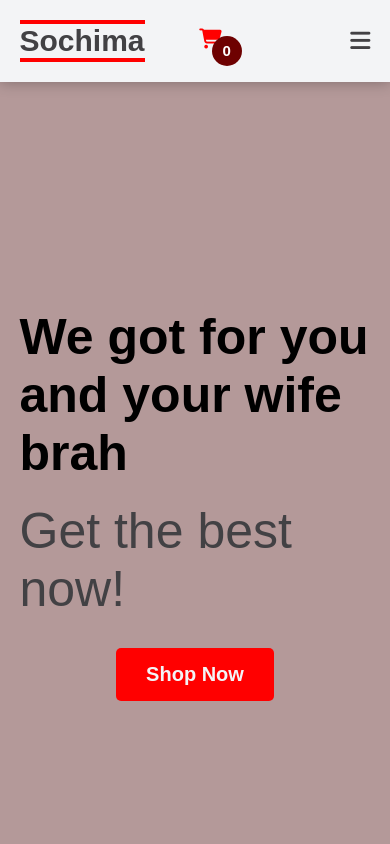
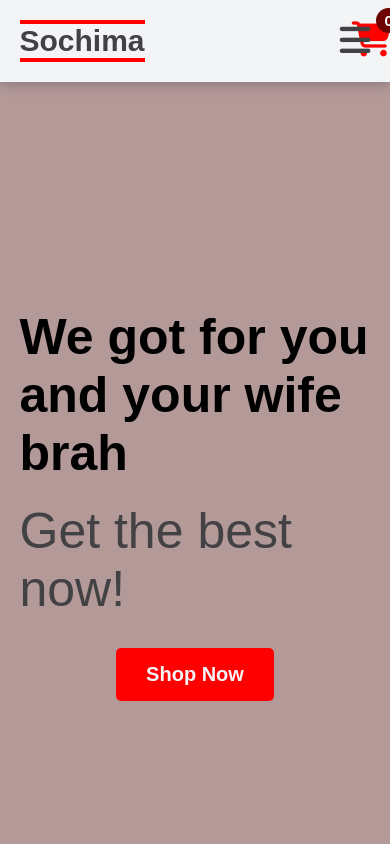
Before and after one commit to Koryslick16/ECommerce-with-HTML, a website: page suc.html in a window 390 px wide. Shown: the top 844 px of the page. Drawn offline with nearby package versions, Linux system fonts and the light colour scheme.

Commit message:
Responsive

```diff
--- a/suc.css
+++ b/suc.css
@@ -12,7 +12,7 @@ body{
 
 .menuBtn{
     color: rgb(66, 65, 68);
-    font-size: 23px;
+    font-size: 35px;
     cursor: pointer;
     display: none;
 }
@@ -88,6 +88,7 @@ body{
 
 .navbar .cartIcon a i{
     color: red;
+    font-size: 35px;
 }
 
 .navbar .cartIcon a:hover{
@@ -96,8 +97,8 @@ body{
 
 #cartCount{
     display: flex;
-    width: 30px;
-    height: 30px;
+    width: 25px;
+    height: 25px;
     color: #fff;
     background-color: rgb(110, 1, 1);
     justify-content: center;
@@ -106,8 +107,8 @@ body{
     font-size: 15px;
     font-weight: 700;
     position: absolute;
-    top: 30%;
-    right: -20px;
+    bottom: 70%;
+    right: -10px;
 }
 
 .content{
@@ -320,6 +321,9 @@ footer p a{
         font-size: 23px;
         margin: 10px 0;
     }
+    .navbar .cartIcon{
+        right: -34%;
+    }
     .content{
         background-image: none;
         background-color: #b49999;
```
